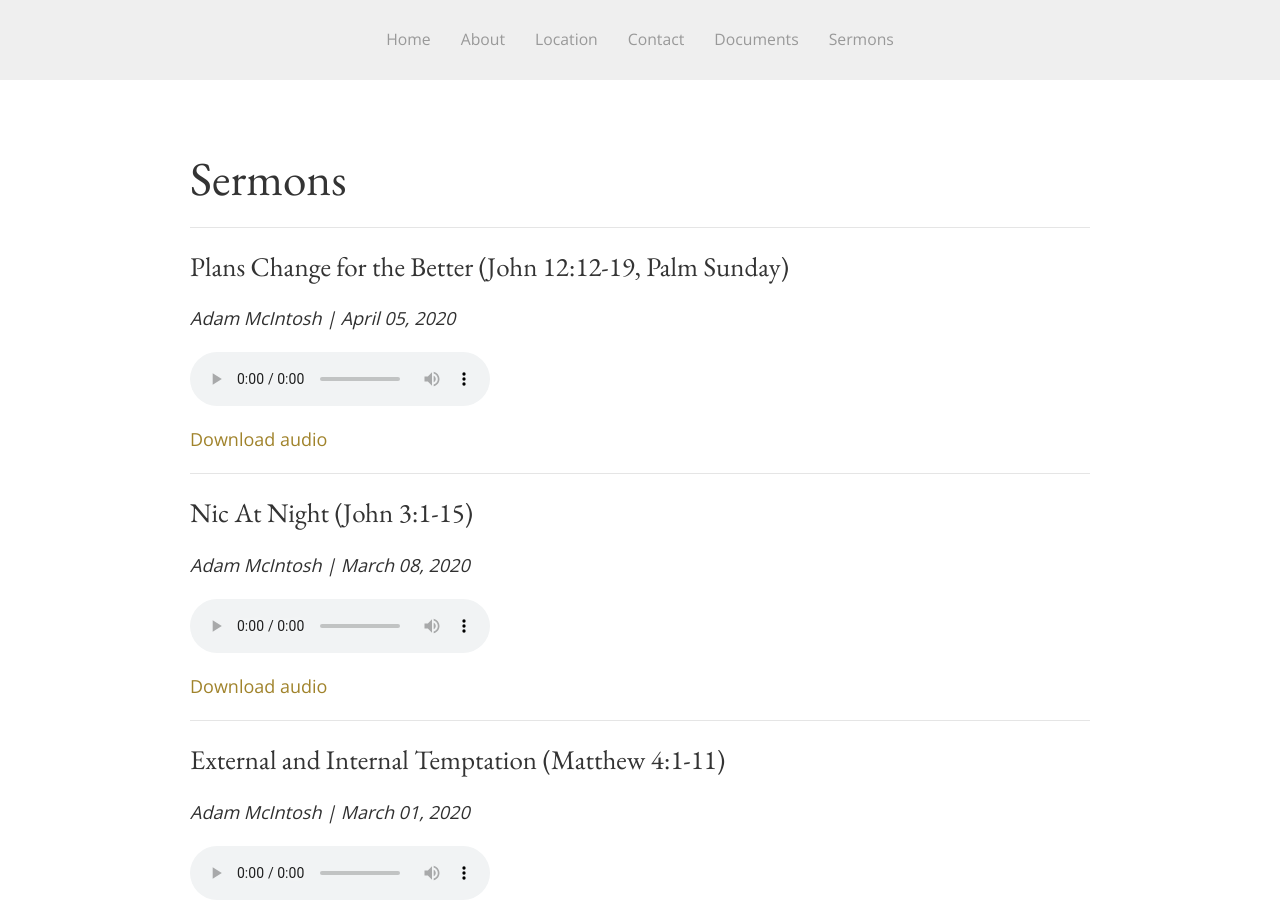
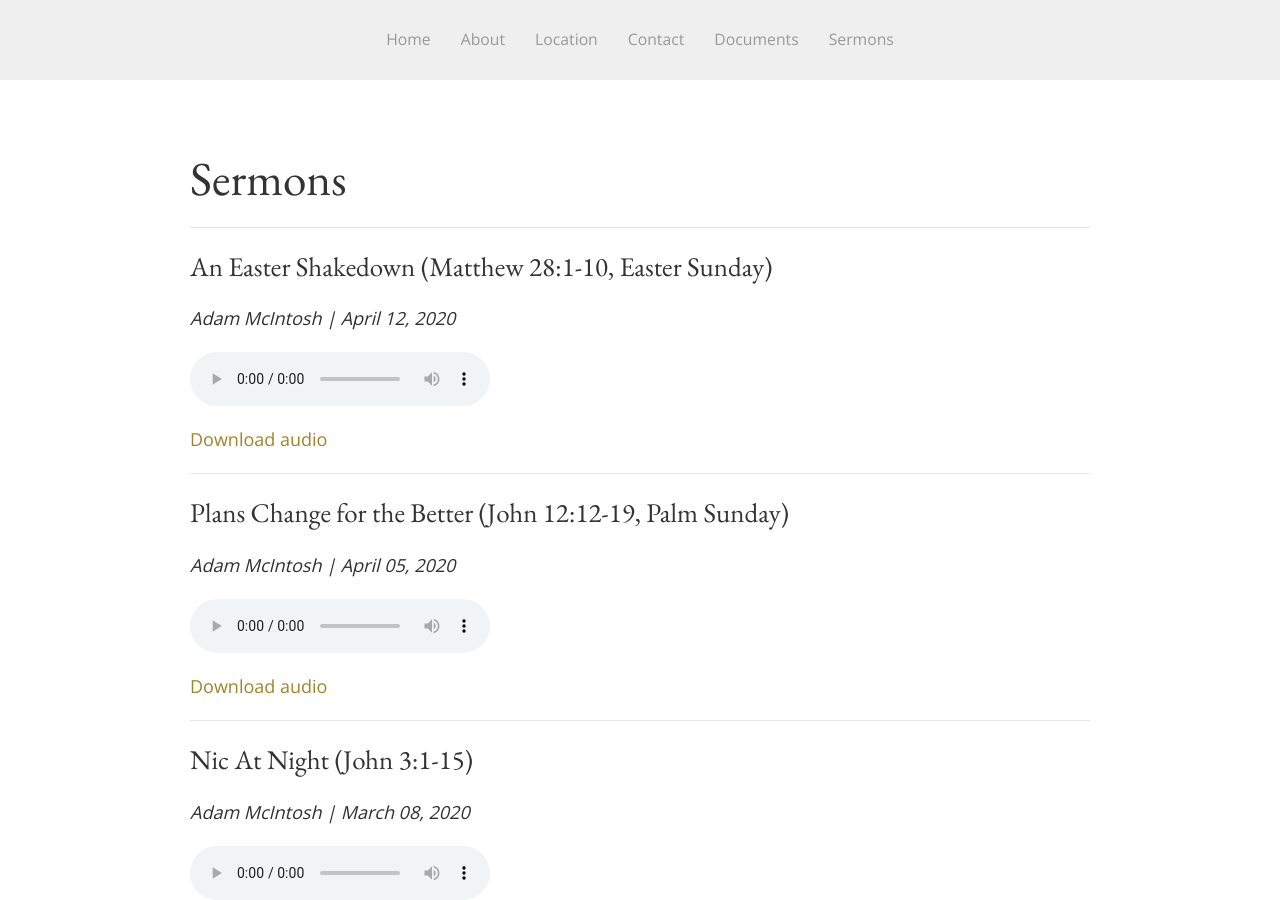
Before and after one commit to SaintDavidsChurch/website, a Jekyll site: the page built from sermons.html, in a window 1280 px wide and 900 px high. Built offline with Jekyll 4.4.1, drawn with Linux system fonts in a browser that asks for light colours.

Commit message:
Updated by InferCMS

```diff
--- a/_data/sermons.yml
+++ b/_data/sermons.yml
@@ -66,3 +66,7 @@
   date: '2020-04-05'
   preacher: Adam McIntosh
   audio_file: https://saintdavids.church/assets/sermons/Adam-McIntosh_April5-2020_John12.12-19%20(PalmSun).mp3
+- title: An Easter Shakedown (Matthew 28:1-10, Easter Sunday)
+  date: '2020-04-12'
+  preacher: Adam McIntosh
+  audio_file: https://saintdavids.church/assets/sermons/Adam-McIntosh_April12-2020_Matt28.1-10%20(Easter).mp3
```
